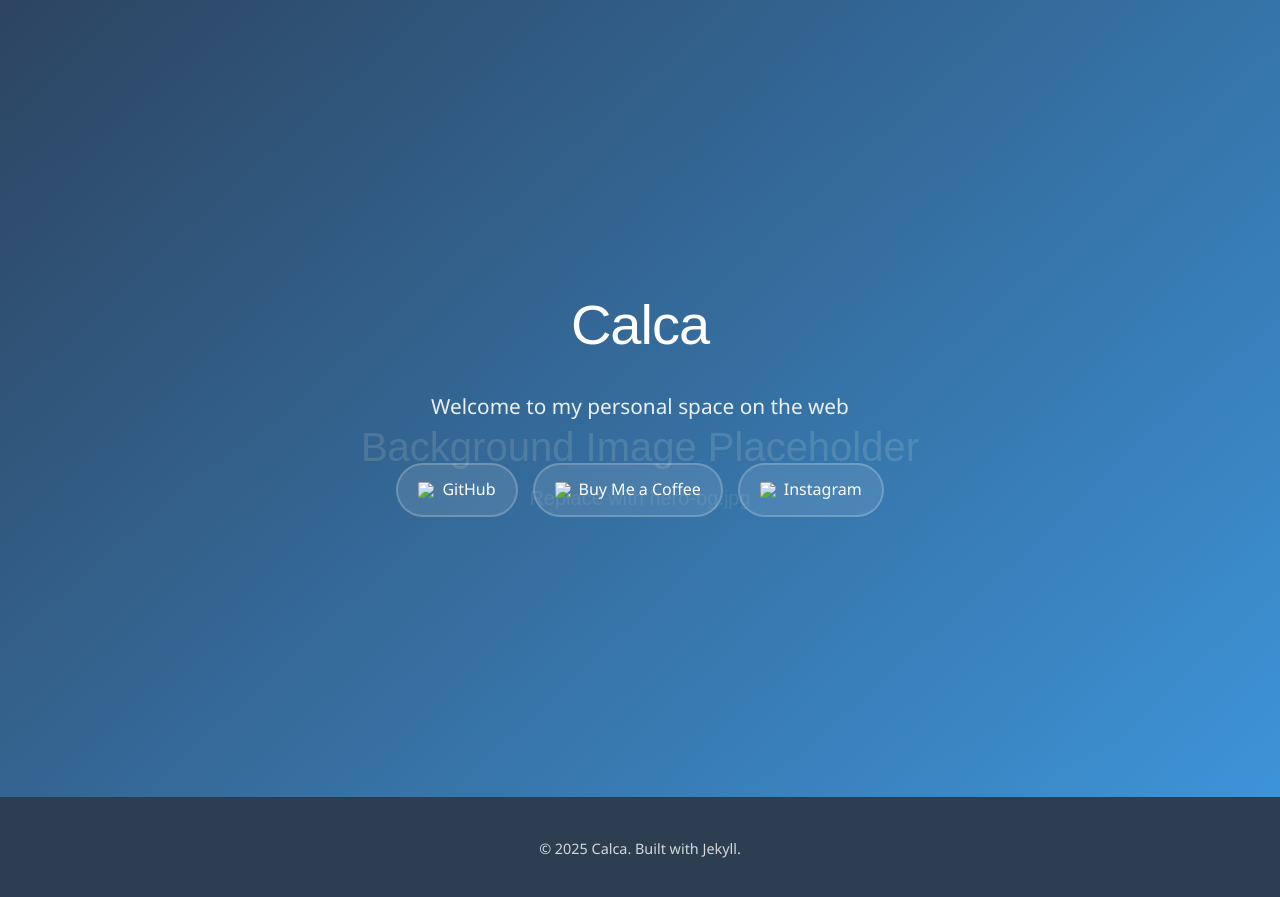
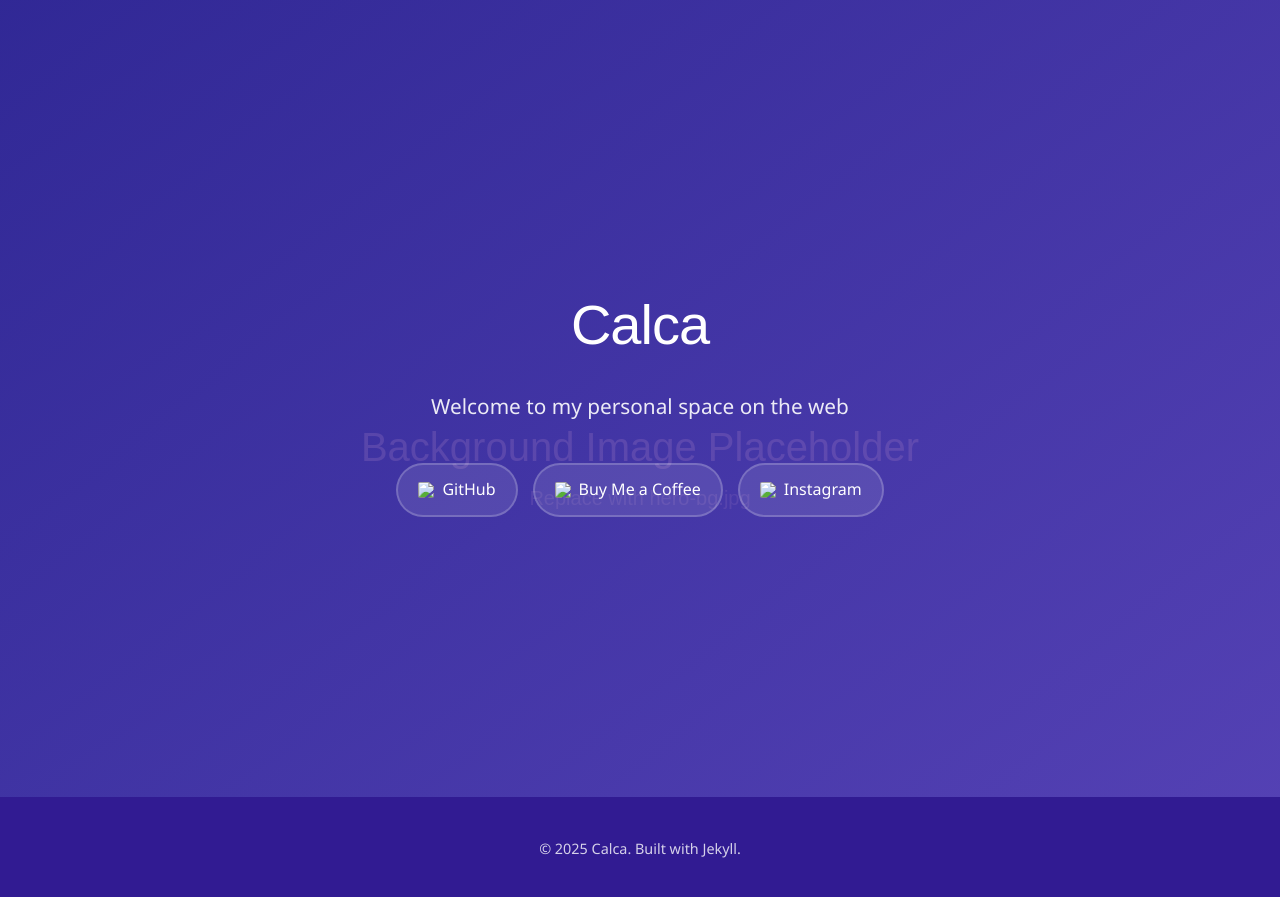
Before and after one commit to calca/calca.github.io, a Jekyll site: the page built from index.md, in a window 1280 px wide. Shown: the top 897 px of the page. Built offline with Jekyll 4.4.1, drawn with Linux system fonts in a browser that asks for light colours.

Commit message:
Implement dark purple theme color scheme (#9)
* Initial plan

* Implement purple theme color scheme

Co-authored-by: calca <78342+calca@users.noreply.github.com>

* Update to dark purple theme colors as requested

Co-authored-by: calca <78342+calca@users.noreply.github.com>

---------

Co-authored-by: copilot-swe-agent[bot] <198982749+Copilot@users.noreply.github.com>
Co-authored-by: calca <78342+calca@users.noreply.github.com>

```diff
--- a/_sass/main.scss
+++ b/_sass/main.scss
@@ -1,10 +1,10 @@
 // Modern, clean one-page theme styles
 
-// Color scheme
-$primary-color: #2c3e50;
-$secondary-color: #3498db;
-$accent-color: #e74c3c;
-$text-color: #2c3e50;
+// Color scheme - Dark Purple Theme
+$primary-color: #311b92;
+$secondary-color: #512da8;
+$accent-color: #9c4dcc;
+$text-color: #2e1065;
 $light-bg: #f8f9fa;
 $white: #ffffff;
 
@@ -47,7 +47,7 @@ body {
 // Header section
 .hero {
   background:
-    linear-gradient(135deg, rgba(44, 62, 80, 0.8) 0%, rgba(52, 152, 219, 0.8) 100%),
+    linear-gradient(135deg, rgba(49, 27, 146, 0.8) 0%, rgba(81, 45, 168, 0.8) 100%),
     url('../images/hero-bg.svg');
   background-size: cover;
   background-position: center;
```
